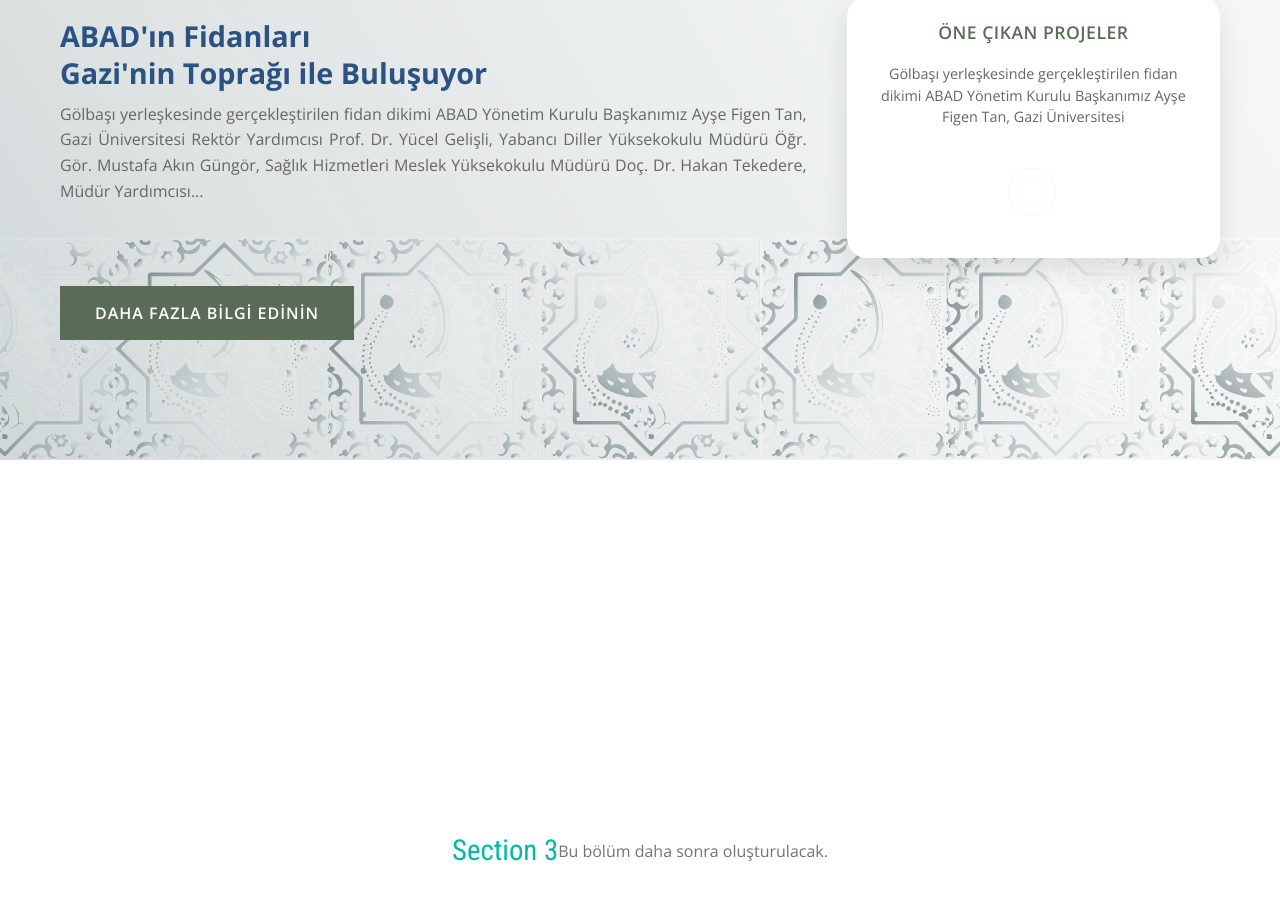
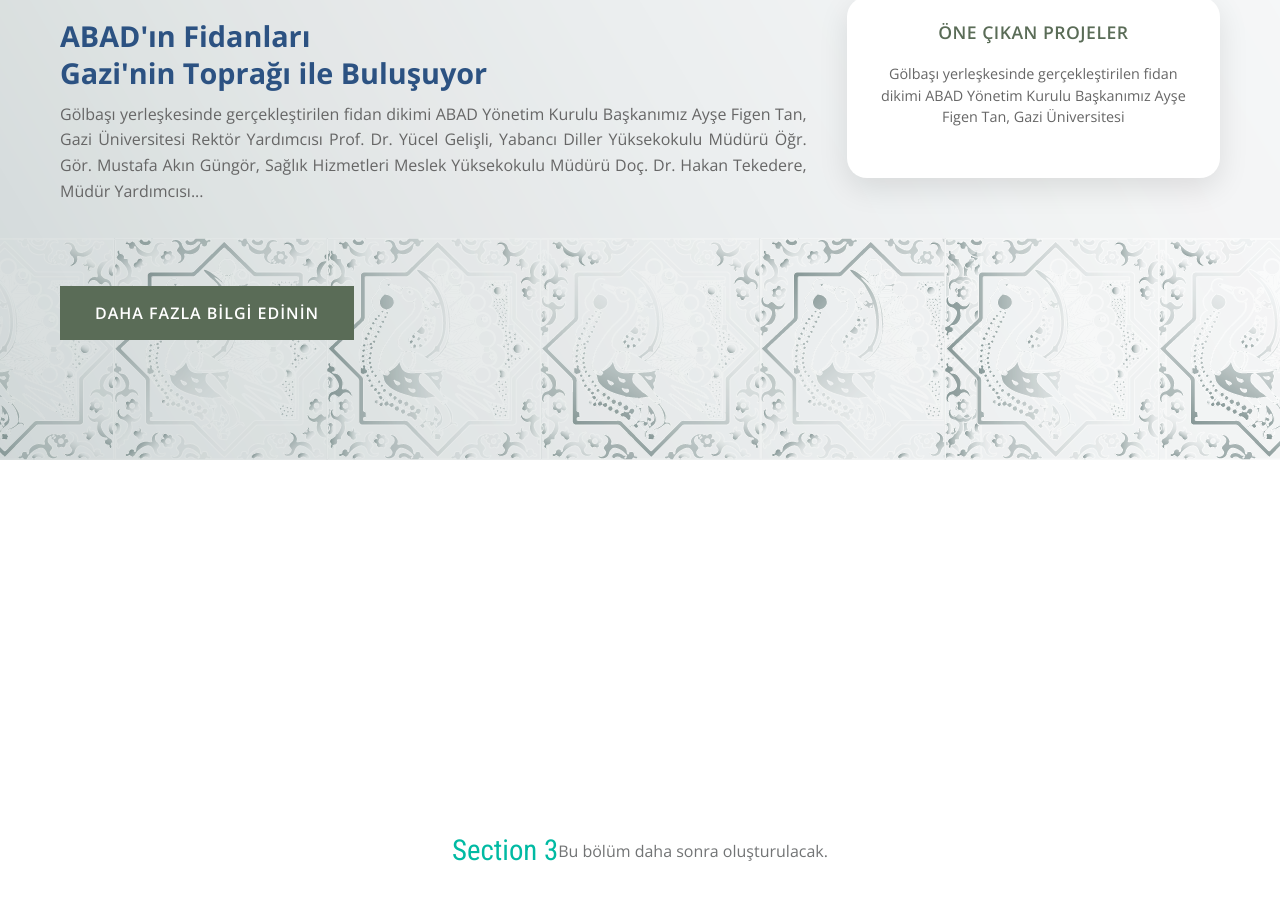
Before and after one commit to enesbugracengiz/abad, a React (Vite) app: page / in a window 1280 px wide. Shown: the part 1191-2090 px from the top of the page. Built offline with nearby package versions, Linux system fonts and the light colour scheme.

Commit message:
ikon gereksiz yerden kaldırıldı.

```diff
--- a/src/components/FeaturedProjects.jsx
+++ b/src/components/FeaturedProjects.jsx
@@ -31,13 +31,6 @@
                 Gölbaşı yerleşkesinde gerçekleştirilen fidan dikimi ABAD Yönetim Kurulu Başkanımız Ayşe Figen Tan, Gazi Üniversitesi
               </p>
             </div>
-            <div className="small-project-image">
-              <img
-                src="/src/assets/genel/arayuzver2-14.png"
-                alt="Proje ikonu"
-                className="project-icon"
-              />
-            </div>
           </div>
         </div>
 
```
